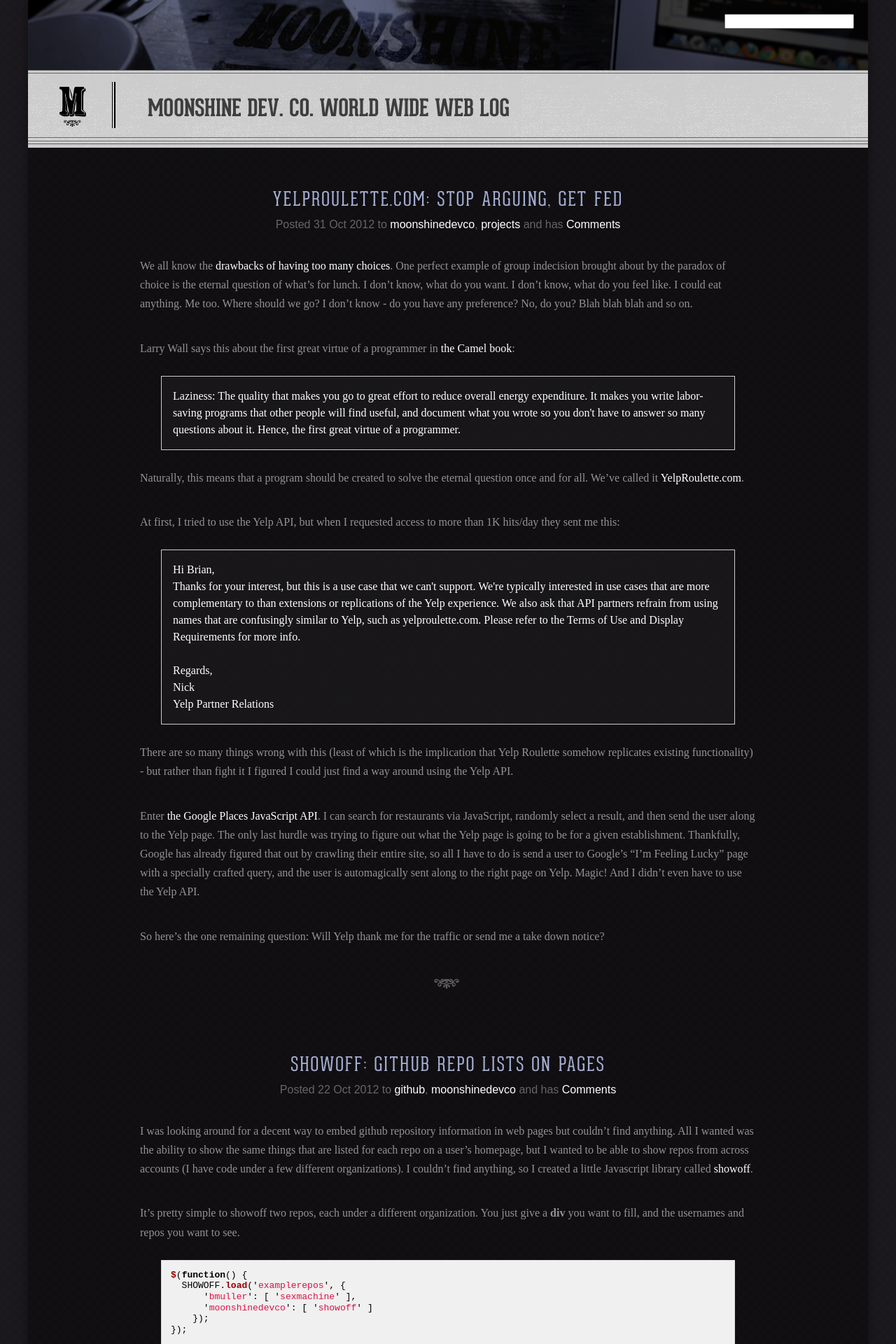
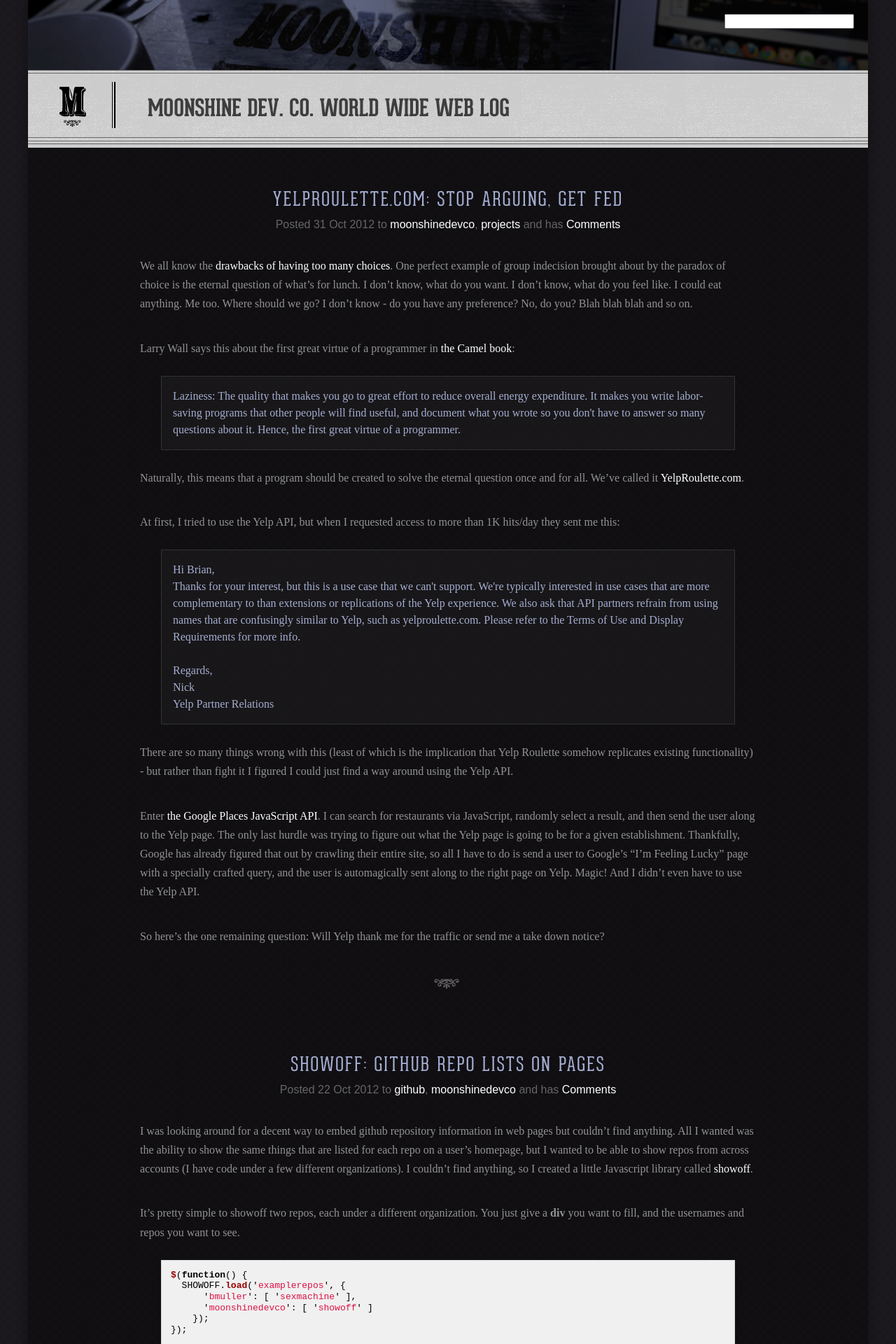
Before and after one commit to moonshinedevco/moonshinedevco.github.com, a Jekyll site: the page built from blog/index.markdown, in a window 1280 px wide. Shown: the top 1920 px of the page at 70% size. Built offline with Jekyll 4.4.1, drawn with Linux system fonts in a browser that asks for light colours; nearby versions of some CDN libraries; some web fonts are replaced; comment, search, counter and statistics services are not loaded.

Commit message:
Missed the stylesheet include

```diff
--- a/stylesheets/site.css
+++ b/stylesheets/site.css
@@ -541,9 +541,9 @@ body[data-template="moon-blog"] .post {
 body[data-template="moon-blog"] .post > p {
   font-size: 16px; }
 body[data-template="moon-blog"] blockquote {
-  color: white !important;
+  color: #A4ADD1 !important;
   background-color: rgba(255, 255, 255, 0.03) !important;
-  border: 1px solid #ccc;
+  border: 1px solid #333;
   font-family: 'Arbutus Slab', serif !important; }
 body[data-template="moon-blog"] footer {
   margin-top: 0 !important; }
```
